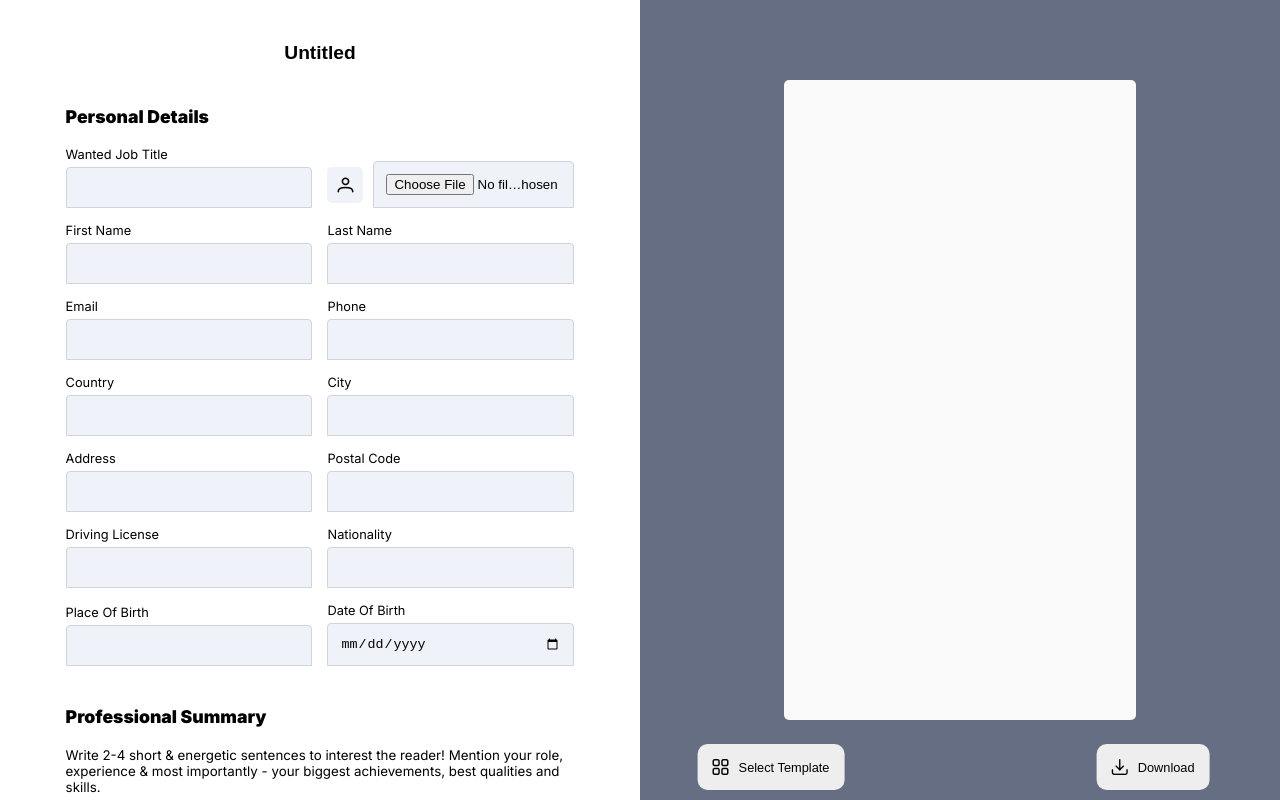
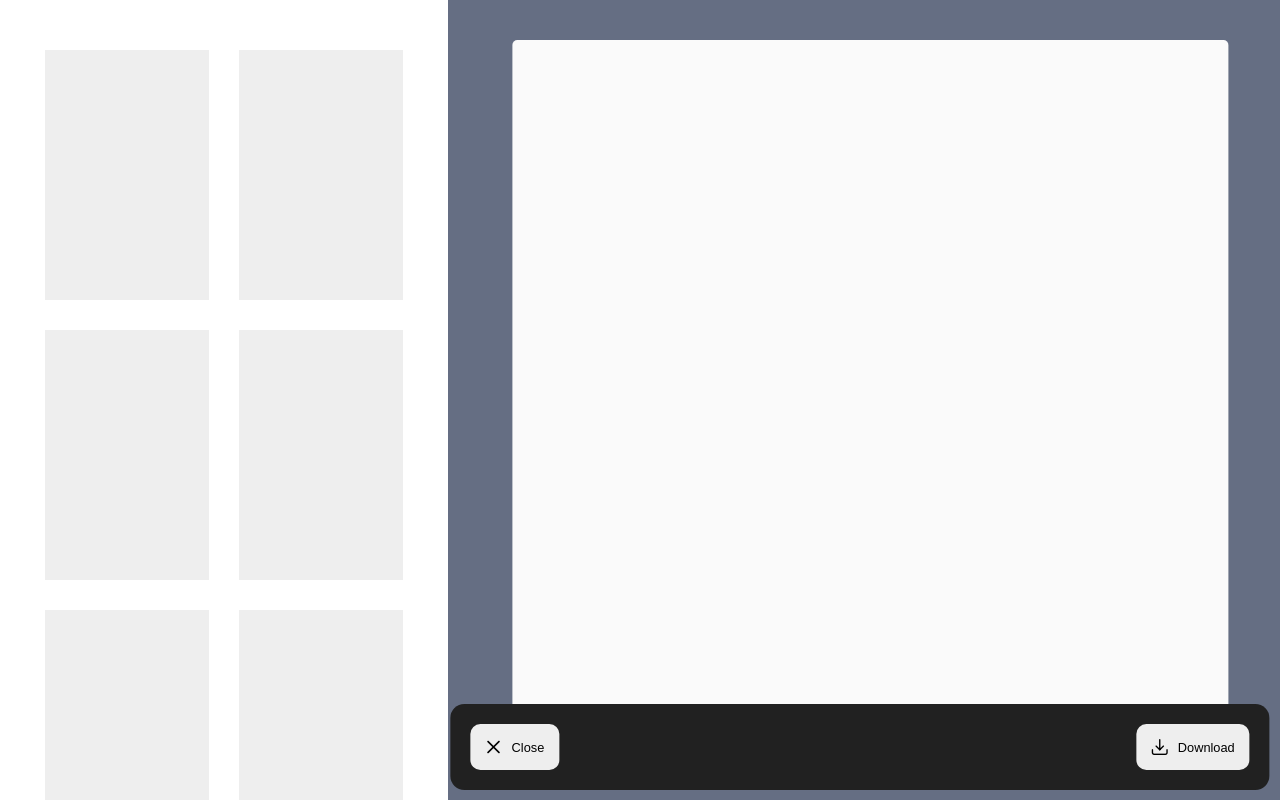
Before and after one commit to donemmx/cv-generator, a Next.js app: page /generator in a window 1280 px wide. Both pictures are taken after a click on the button "Select Template". Shown: the top 800 px of the page. Built offline with nearby package versions, Linux system fonts and the light colour scheme.

Commit message:
fixed layout

```diff
--- a/pages/generator/generator.css
+++ b/pages/generator/generator.css
@@ -45,6 +45,11 @@
   width: 50%;
   height: 100%;
 }
+
+.w-70 {
+    width: 80%;
+    transform: translateX(10%);
+}
 .preview{
     width: 100%;
     height: 100%;
@@ -59,12 +64,26 @@
     border-radius: 5px;
 }
 
+.adjustedBody {
+    height: 90%;
+    width: 70%;
+    background: var(--gray-50);
+    border-radius: 5px;
+  }
+
 .preview__panel{
     position: absolute;
-    bottom: 10px;
+    bottom: 0;
     left: 5%;
     width: 80%;
     transform: translateX(5%);
+    padding: 20px;
+}
+
+.bg-black{
+    background: var(--gray-900);
+    border-radius: 14px;
+    bottom: 10px;
 }
 
 .preview_buttons{
@@ -72,6 +91,41 @@
     align-items: center;
     justify-content: space-between;
 }
+
+.overlay__templates{
+    position: fixed;
+    width: 35%;
+    height: 100%;
+    background: #fff;
+    left: 0;
+    top: 0;
+    transition: all 400ms ease-in-out;
+    overflow-y: scroll;
+
+}
+
+.templates__main{
+    width: 80%;
+    display: grid;
+    grid-template-columns: repeat(2, 1fr);
+    grid-gap: 30px;
+    margin: auto;
+}
+
+.small__templaes{
+    height: 250px;
+    width: 100%;
+    background: var(--gray-200);
+    cursor: pointer;
+    transition: all 300ms ease-in-out;
+}
+
+.small__templaes:hover{
+    transform: scale(1.05);
+}
+
+
+
 
 @media screen and (max-width: 820px) {
     .generator__right{
--- a/pages/generator/index.js
+++ b/pages/generator/index.js
@@ -11,11 +11,15 @@ import Languages from "../../components/forms/languages";
 
 export default function index() {
   const [title, setTitle] = useState("Untitled");
-
+  const [open, setOpen] = useState(false)
   const titleChange = (e) => {
     e.preventDefault();
     setTitle(e.target.value);
   };
+
+  const openTemplates = () => {
+    setOpen(() => !open)
+  }
 
   return (
     <div className="generator">
@@ -52,15 +56,15 @@ export default function index() {
             <Languages />
           </div>
         </div>
-        <div className="generator__right">
+        <div className={open ? 'generator__right w-70' : 'generator__right'}>
           <div className="preview">
-            <div className="preview__body"></div>
+            <div className={open ? "adjustedBody" :"preview__body"}></div>
           </div>
-          <div className="preview__panel">
+          <div className={open ? "preview__panel bg-black" : "preview__panel"}>
             <div className="preview_buttons">
-              <button className="btn__secondary">
-                <i className="pi pi-th-large"></i>
-                Select Template
+              <button className="btn__secondary" onClick={() => openTemplates()}>
+                <i className={open? "pi pi-times" : "pi pi-th-large"}></i>
+               {open ? 'Close':  "Select Template"}
               </button>
               <button className="btn__secondary">
                 <i className="pi pi-download"></i>
@@ -70,6 +74,29 @@ export default function index() {
           </div>
         </div>
       </div>
+      { open ?
+      <div className="overlay__templates">
+        <div className="templates__main py-5">
+            <div className="small__templaes">
+            </div>
+            <div className="small__templaes">
+
+            </div>
+            <div className="small__templaes">
+            </div>
+            <div className="small__templaes">
+
+            </div>
+            <div className="small__templaes">
+            </div>
+            <div className="small__templaes">
+
+            </div>
+
+        </div>
+      </div>
+        : ''
+    }
     </div>
   );
 }
```
